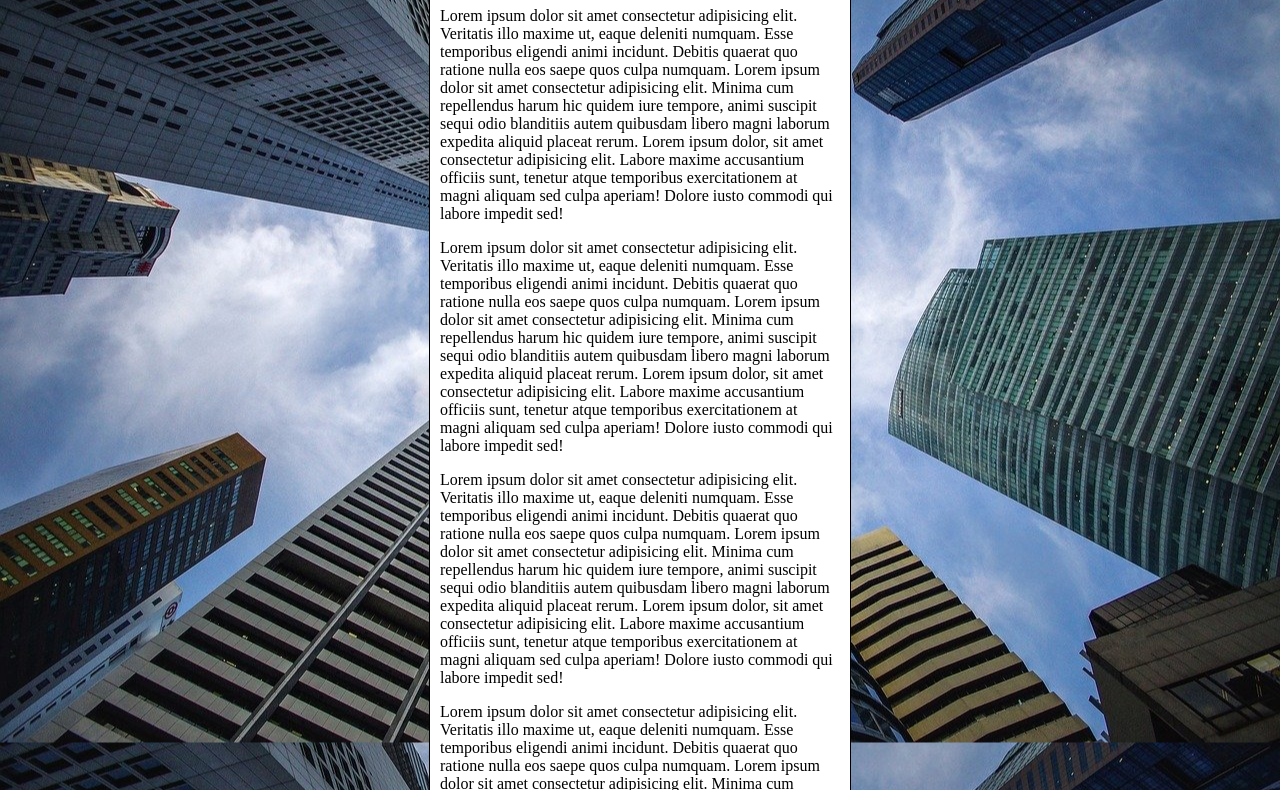
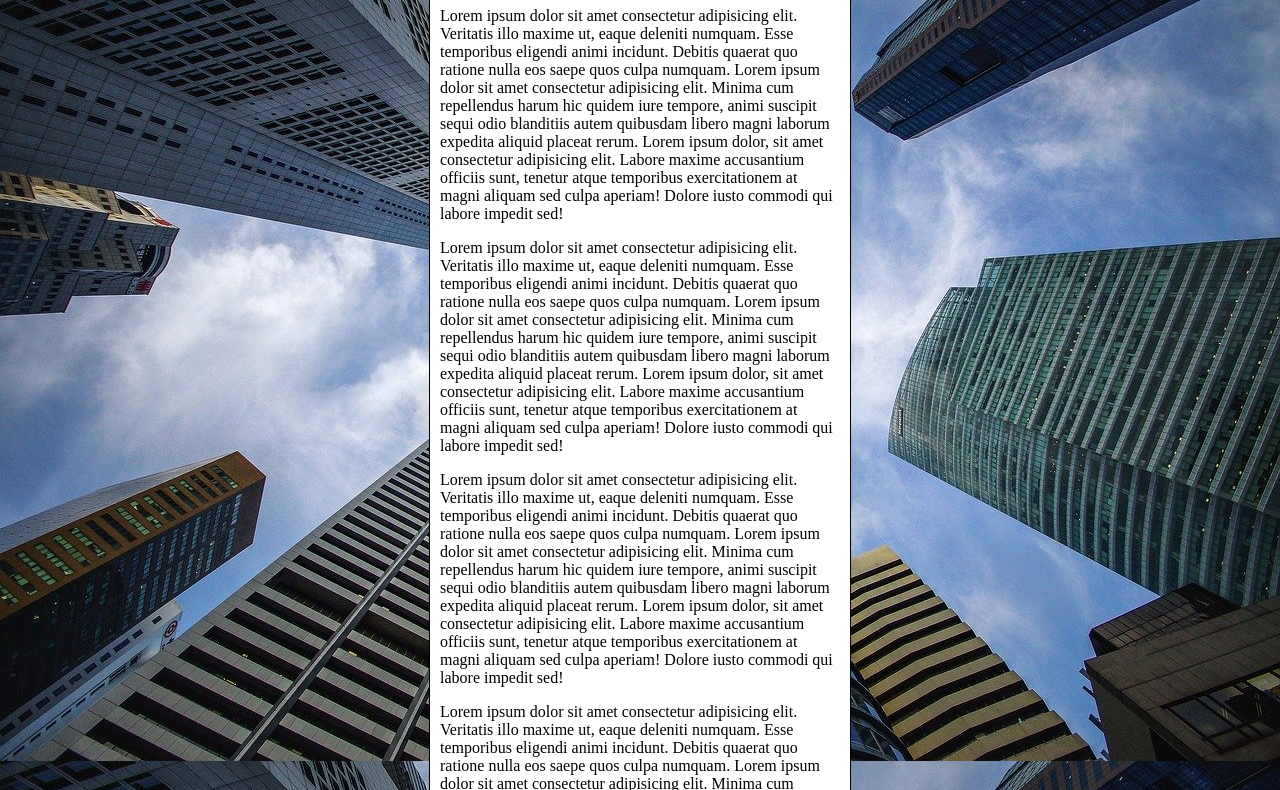
Before and after one commit to Akileslima/html-css, a plain HTML site: page exercios/ex022/fundo006.html in a window 1280 px wide. Shown: the part 92-882 px from the top of the page. Drawn offline with Linux system fonts and the light colour scheme.

Commit message:
Update fundo006.html

```diff
--- a/exercios/ex022/fundo006.html
+++ b/exercios/ex022/fundo006.html
@@ -7,16 +7,25 @@
     <style>
         body {
             height: 100vh;
-            background-color: black;
+            /*background-color: black;
             background-image: url("imagens/wallpaper002.jpg");
             background-position: center center;
-            background-repeat: repeat-y;
+            background-repeat: no-repeat;
+            background-size: cover;
+            background-attachment: fixed;*/
+
+            /*shorthand - background
+               color >  image > position > repeat > [size] > attachament
+
+            */
+
+            background: black url("imagens/wallpaper002.jpg") center center no-repeat fixed;
             background-size: cover;
         }
 
         main {
             background-color: white;
-            width: 400px;
+            max-width: 400px;
             padding: 10px;
             margin: auto;
             border: 1px solid black;
```
